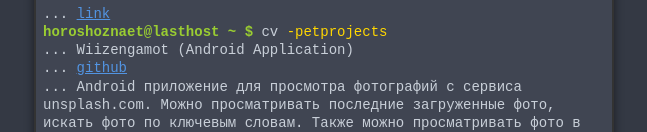
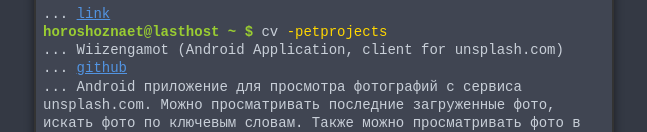
Before and after one commit to adelaidekangaroo/adelaidekangaroo.github.io, a plain HTML site: page index.html in a window 1280 px wide. Shown: the part 3205-3337 px from the top of the page, without its empty margins (316-963 px from the left). Drawn offline with Linux system fonts and the light colour scheme.

Commit message:
pepe must love refactoring

```diff
--- a/index.html
+++ b/index.html
@@ -253,7 +253,7 @@
             <section id="petprojects">
                 <p class="command-line"></p> <div class="cmd">-petprojects</div>
                 <ul>
-                    <li>... Wiizengamot (Android Application)</li>
+                    <li>... Wiizengamot (Android Application, client for unsplash.com)</li>
                     <li>... <a href="https://github.com/adelaidekangaroo/Wizengamot">github</a></li>
                     <li>... Android приложение для просмотра фотографий с сервиса unsplash.com. Можно просматривать последние загруженные фото, искать фото по ключевым словам. Также можно просматривать фото в детальных карточках или в webview. Используя toggle на главном экране можно подписаться на уведомления о новых загруженных фото.
                     </li>
```
